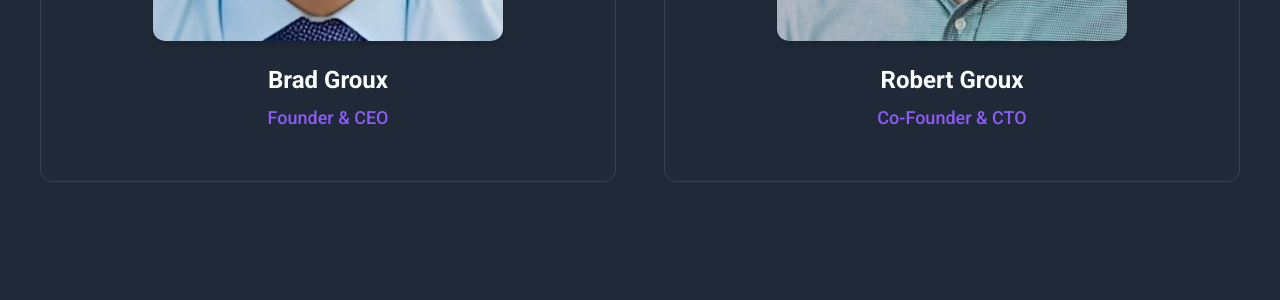
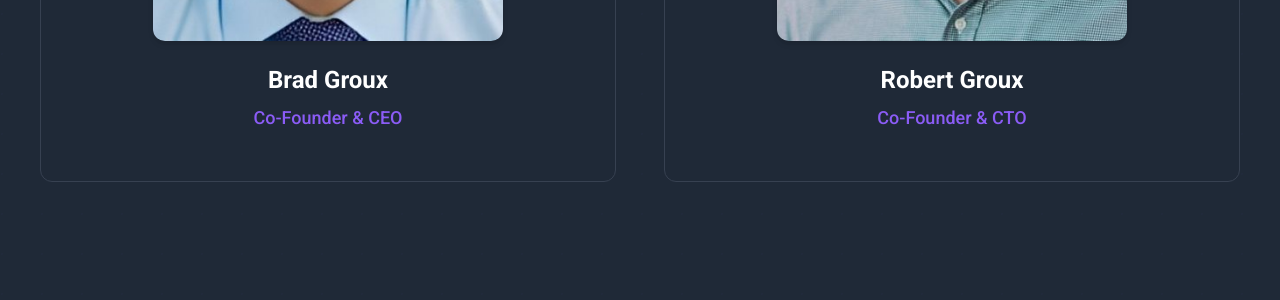
Before and after one commit to DigitalMeld/digitalmeld, a Jekyll site: the page built from company.html, in a window 1280 px wide and 900 px high, scrolled down 2681 px. Shown: the part 329-629 px from the top of the window. Built offline with Jekyll 4.4.1, drawn with Linux system fonts in a browser that asks for light colours; some of the changed lines change nothing that is shown.

Commit message:
Update Google Analytics and company page
- Updated Google Analytics tracking ID to G-84LK6BBHQB
- Configured gtag in _config.yml with new GA4 measurement ID
- Cleaned up analytics code by removing legacy Universal Analytics
- Added fallback GA tracking for reliability
- Updated Brad Groux's title to 'Co-Founder & CEO' on company page
- Maintained enhanced tracking features (form submissions, scroll depth, etc.)

```diff
--- a/_config.yml
+++ b/_config.yml
@@ -146,7 +146,7 @@ social:
 
 # Analytics configuration
 google_analytics: # GA_TRACKING_ID - Add your Google Analytics 4 measurement ID here
-gtag: # GA4_MEASUREMENT_ID - Add your GA4 measurement ID here (G-XXXXXXXXXX)
+gtag: G-84LK6BBHQB # GA4_MEASUREMENT_ID - Add your GA4 measurement ID here (G-XXXXXXXXXX)
 
 # Webmaster verification
 webmaster_verifications:
--- a/_includes/google-analytics.html
+++ b/_includes/google-analytics.html
@@ -70,25 +70,14 @@
     });
   });
 </script>
-{% endif %}
+{% else %}
+<!-- Fallback Google tag (gtag.js) with hardcoded ID -->
+<script async src="https://www.googletagmanager.com/gtag/js?id=G-84LK6BBHQB"></script>
+<script>
+  window.dataLayer = window.dataLayer || [];
+  function gtag(){dataLayer.push(arguments);}
+  gtag('js', new Date());
 
-{% if site.google_analytics %}
-<!-- Legacy Google Analytics (Universal Analytics) -->
-<script>
-  (function(i,s,o,g,r,a,m){i['GoogleAnalyticsObject']=r;i[r]=i[r]||function(){
-  (i[r].q=i[r].q||[]).push(arguments)},i[r].l=1*new Date();a=s.createElement(o),
-  m=s.getElementsByTagName(o)[0];a.async=1;a.src=g;m.parentNode.insertBefore(a,m)
-  })(window,document,'script','https://www.google-analytics.com/analytics.js','ga');
-
-  ga('create', '{{ site.google_analytics }}', 'auto');
-  ga('send', 'pageview');
-
-  // Enhanced ecommerce tracking for lead generation
-  ga('require', 'ec');
-
-  // Track conversions
-  function trackLegacyConversion(action, category, label, value) {
-    ga('send', 'event', category, action, label, value);
-  }
+  gtag('config', 'G-84LK6BBHQB');
 </script>
 {% endif %}
--- a/company.html
+++ b/company.html
@@ -127,7 +127,7 @@ permalink: /company/
         </div>
         <div class="member-info">
           <h3 class="member-name">Brad Groux</h3>
-          <p class="member-title">Founder & CEO</p>
+          <p class="member-title">Co-Founder & CEO</p>
         </div>
       </a>
       <a href="https://www.linkedin.com/in/robertgroux/" target="_blank" rel="noopener noreferrer" class="team-member">
```
